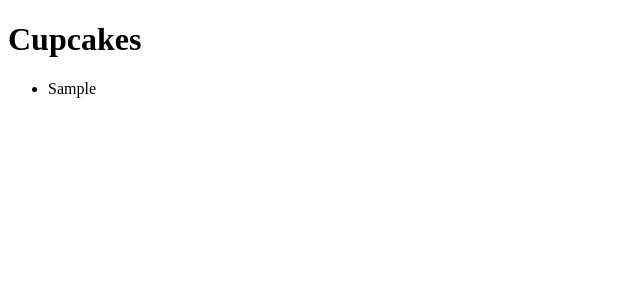
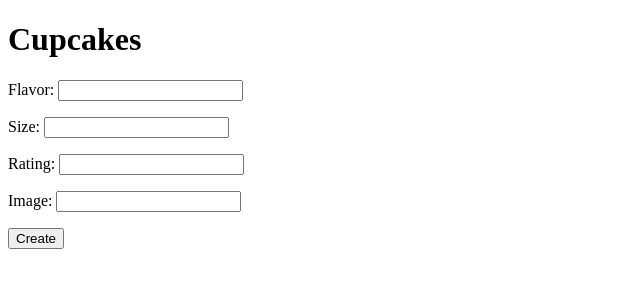
Before and after one commit to juliahowes124/Cupcakes, a Flask app: page / in a window 1280 px wide. Shown: the top 300 px of the page, without its empty margins (0-640 px from the left). Run offline with Flask 2, Linux system fonts and the light colour scheme; tables that the repository leaves empty hold one stand-in row (values such as "Sample post").

Commit message:
front end new cupcake form and functionality

```diff
--- a/static/index.js
+++ b/static/index.js
@@ -1,16 +1,35 @@
-cupcakesList = $("#cupcakes-list")
+$cupcakesList = $("#cupcakes-list")
+$cupcakeForm = $("#new-cupcake-form")
+$flavorInput = $("#flavor")
+$ratingInput = $("#rating")
+$sizeInput = $("#size")
+$imageInput = $("#image")
 
 async function start() {
-    console.log("test")
-    console.log(cupcakesList)
     let response = await axios.get("/api/cupcakes")
-
-    console.log(response)
-    cupcakes = response.data.cupcakes
-    console.log(cupcakes)
+    let {cupcakes} = response.data
     for (let cupcake of cupcakes) {
-        cupcakesList.append(`<li>${ cupcake.flavor }</li>`)
+        $cupcakesList.append(`<li>${ cupcake.flavor }</li>`) // helper function to add to DOM
     }
 }
 
+$cupcakeForm.on('submit', async (e) => {
+    e.preventDefault();
+    //e.target fields from name attribute
+    let flavor = $flavorInput.val();
+    let rating = $ratingInput.val();
+    let size = $sizeInput.val();
+    let image = $imageInput.val();
+    let response = await axios.post('/api/cupcakes', {
+        flavor,
+        rating,
+        size,
+        image
+    })
+
+    let {flavor} = response.data.cupcake;
+
+    $cupcakesList.append(`<li>${ flavor }</li>`)
+})
+
 start()
--- a/templates/index.html
+++ b/templates/index.html
@@ -11,6 +11,17 @@
 <body>
     <h1>Cupcakes</h1>
     <ul id="cupcakes-list"></ul>
+
+    <form action="" id="new-cupcake-form" method="POST">
+        <p>Flavor: <input type="text" name="flavor" id="flavor"></p>
+        <p>Size: <input type="text" name="size" id="size"></p>
+        <p>Rating: <input type="text" name="rating" id="rating"></p>
+        <p>Image: <input type="text" name="image" id="image"></p>
+        <button type="submit">Create</button>
+    </form>
+
+
+
     <script src="http://unpkg.com/jquery"></script>
     <script src="https://unpkg.com/axios/dist/axios.js"></script>
     <script src="/static/index.js"></script>
```
